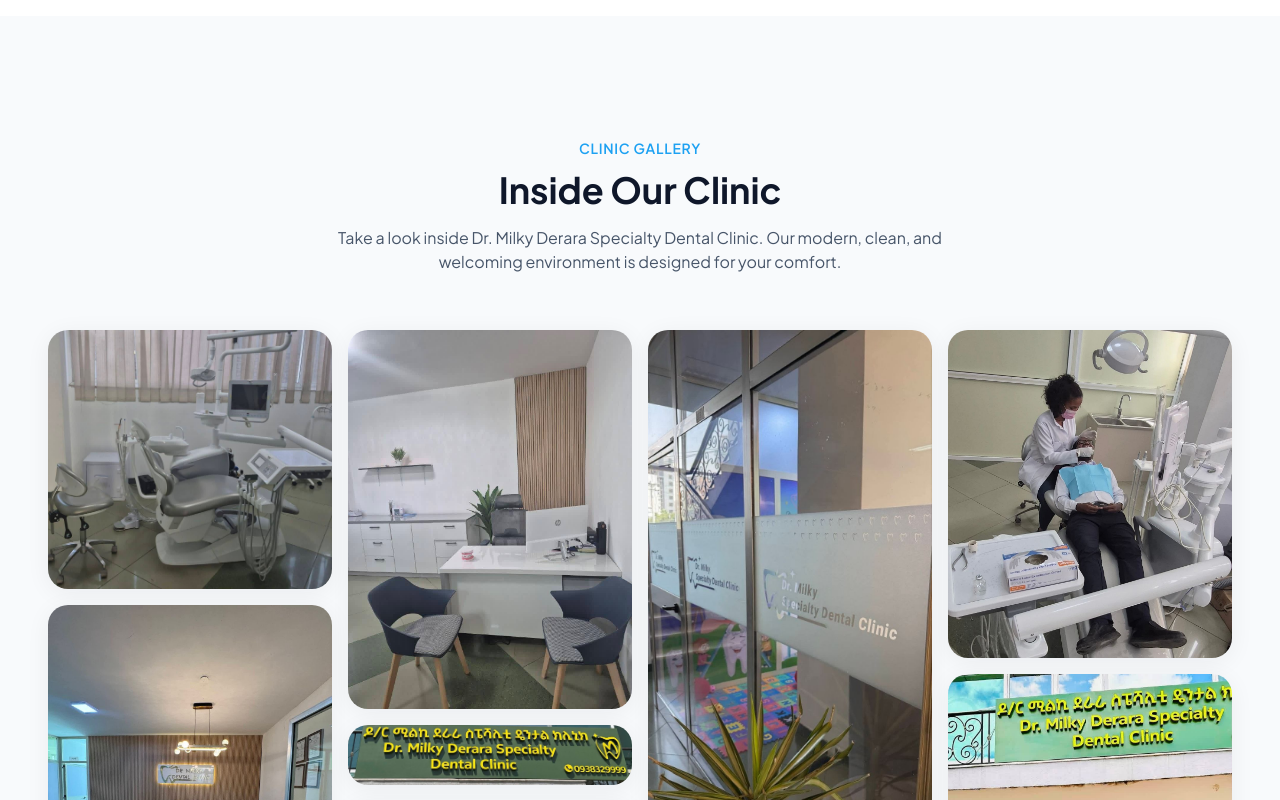
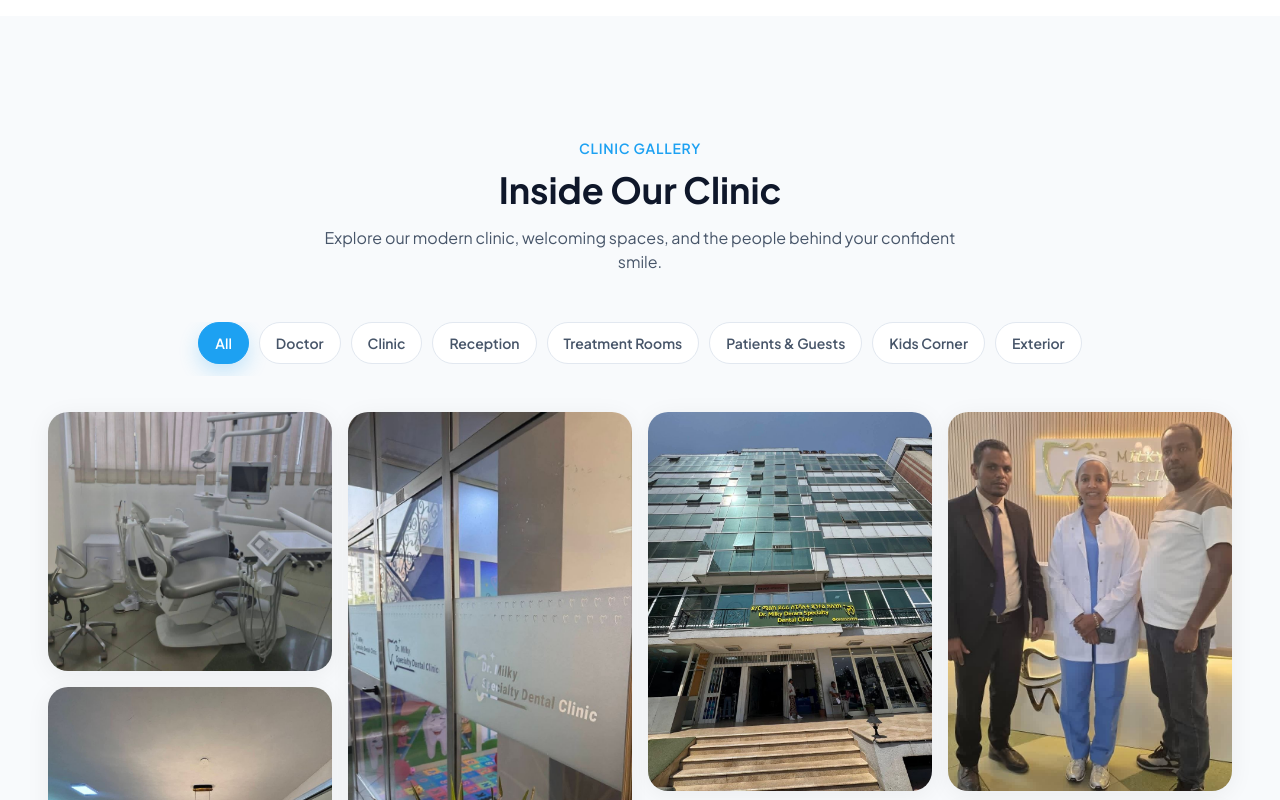
Before and after one commit to Teshome-Worku/milky_dental_clinic, a Next.js app: page / in a window 1280 px wide. Shown: the part 4780-5580 px from the top of the page. Built offline with nearby package versions, Linux system fonts and the light colour scheme.

Commit message:
feat: enhance GallerySection with category filtering, lightbox navigation, and improved image data structure

```diff
--- a/src/components/home/GallerySection.tsx
+++ b/src/components/home/GallerySection.tsx
@@ -1,28 +1,81 @@
 "use client";
 
-import { useState, useCallback } from "react";
-import { motion, AnimatePresence } from "framer-motion";
+import { useCallback, useEffect, useMemo, useState } from "react";
+import { AnimatePresence, motion } from "framer-motion";
 import Image from "next/image";
-import { X, ZoomIn, ChevronLeft, ChevronRight } from "lucide-react";
+import { ChevronLeft, ChevronRight, X, ZoomIn } from "lucide-react";
 import { galleryImages } from "@/data/content";
 
+const categories = [
+  "All",
+  "Doctor",
+  "Clinic",
+  "Reception",
+  "Treatment Rooms",
+  "Patients & Guests",
+  "Kids Corner",
+  "Exterior",
+] as const;
+
+type GalleryCategory = (typeof categories)[number];
+
 export function GallerySection() {
+  const [activeCategory, setActiveCategory] = useState<GalleryCategory>("All");
   const [lightboxIndex, setLightboxIndex] = useState<number | null>(null);
+  const [touchStartX, setTouchStartX] = useState<number | null>(null);
 
-  const openLightbox = (index: number) => setLightboxIndex(index);
+  const filteredImages = useMemo(
+    () =>
+      activeCategory === "All"
+        ? galleryImages
+        : galleryImages.filter((image) => image.category === activeCategory),
+    [activeCategory]
+  );
+
   const closeLightbox = useCallback(() => setLightboxIndex(null), []);
+  const previousImage = useCallback(() => {
+    setLightboxIndex((index) =>
+      index === null ? null : (index - 1 + filteredImages.length) % filteredImages.length
+    );
+  }, [filteredImages.length]);
+  const nextImage = useCallback(() => {
+    setLightboxIndex((index) =>
+      index === null ? null : (index + 1) % filteredImages.length
+    );
+  }, [filteredImages.length]);
 
-  const prev = useCallback(() => {
-    setLightboxIndex((i) =>
-      i !== null ? (i - 1 + galleryImages.length) % galleryImages.length : 0
-    );
-  }, []);
+  useEffect(() => {
+    if (lightboxIndex === null) return;
 
-  const next = useCallback(() => {
-    setLightboxIndex((i) =>
-      i !== null ? (i + 1) % galleryImages.length : 0
-    );
-  }, []);
+    const onKeyDown = (event: KeyboardEvent) => {
+      if (event.key === "Escape") closeLightbox();
+      if (event.key === "ArrowLeft") previousImage();
+      if (event.key === "ArrowRight") nextImage();
+    };
+
+    window.addEventListener("keydown", onKeyDown);
+    document.body.style.overflow = "hidden";
+    return () => {
+      window.removeEventListener("keydown", onKeyDown);
+      document.body.style.overflow = "";
+    };
+  }, [closeLightbox, lightboxIndex, nextImage, previousImage]);
+
+  const selectCategory = (category: GalleryCategory) => {
+    setActiveCategory(category);
+    setLightboxIndex(null);
+  };
+
+  const handleTouchEnd = (touchEndX: number) => {
+    if (touchStartX === null) return;
+    const swipeDistance = touchEndX - touchStartX;
+    if (Math.abs(swipeDistance) > 50) {
+      swipeDistance > 0 ? previousImage() : nextImage();
+    }
+    setTouchStartX(null);
+  };
+
+  const activeImage = lightboxIndex === null ? null : filteredImages[lightboxIndex];
 
   return (
     <section
@@ -36,131 +89,126 @@
           whileInView={{ opacity: 1, y: 0 }}
           viewport={{ once: true }}
           transition={{ duration: 0.5 }}
-          className="text-center mb-14"
+          className="mb-10 text-center lg:mb-12"
         >
-          <span className="inline-block text-sm font-semibold text-[#1DA1F2] uppercase tracking-wider mb-3">
+          <span className="mb-3 inline-block text-sm font-semibold uppercase tracking-wider text-[#1DA1F2]">
             Clinic Gallery
           </span>
-          <h2
-            id="gallery-heading"
-            className="text-3xl lg:text-4xl font-bold text-[#0F172A] mb-4"
-          >
+          <h2 id="gallery-heading" className="mb-4 text-3xl font-bold text-[#0F172A] lg:text-4xl">
             Inside Our Clinic
           </h2>
-          <p className="text-[#475569] max-w-2xl mx-auto">
-            Take a look inside Dr. Milky Derara Specialty Dental Clinic. Our
-            modern, clean, and welcoming environment is designed for your
-            comfort.
+          <p className="mx-auto max-w-2xl text-[#475569]">
+            Explore our modern clinic, welcoming spaces, and the people behind your confident smile.
           </p>
         </motion.div>
 
-        {/* Masonry-style grid */}
-        <div className="columns-1 sm:columns-2 lg:columns-3 xl:columns-4 gap-4 space-y-4">
-          {galleryImages.map((image, index) => (
+        <div className="mb-9 -mx-6 overflow-x-auto px-6 pb-3 sm:-mx-8 sm:px-8 lg:mx-0 lg:px-0" aria-label="Gallery categories">
+          <div className="flex w-max gap-2.5 lg:mx-auto">
+            {categories.map((category) => {
+              const isActive = activeCategory === category;
+              return (
+                <button
+                  key={category}
+                  type="button"
+                  onClick={() => selectCategory(category)}
+                  aria-pressed={isActive}
+                  className={`rounded-full border px-4 py-2.5 text-sm font-semibold whitespace-nowrap transition-all duration-200 ${
+                    isActive
+                      ? "border-[#1DA1F2] bg-[#1DA1F2] text-white shadow-[0_8px_20px_rgba(29,161,242,0.24)]"
+                      : "border-[#E2E8F0] bg-white text-[#475569] hover:border-[#1DA1F2] hover:text-[#1DA1F2] hover:shadow-[0_6px_16px_rgba(15,23,42,0.08)]"
+                  }`}
+                >
+                  {category}
+                </button>
+              );
+            })}
+          </div>
+        </div>
+
+        <AnimatePresence mode="wait">
           <motion.div
-              key={image.src}
-              initial={{ opacity: 0, y: 20 }}
-              whileInView={{ opacity: 1, y: 0 }}
-              viewport={{ once: true }}
-              transition={{ duration: 0.4, delay: (index % 4) * 0.08 }}
+            key={activeCategory}
+            initial={{ opacity: 0, y: 8 }}
+            animate={{ opacity: 1, y: 0 }}
+            exit={{ opacity: 0, y: -8 }}
+            transition={{ duration: 0.2 }}
+            className="columns-1 space-y-4 sm:columns-2 lg:columns-3 xl:columns-4"
+          >
+            {filteredImages.map((image, index) => (
+              <motion.div
+                key={image.id}
+                initial={{ opacity: 0, y: 16 }}
+                animate={{ opacity: 1, y: 0 }}
+                transition={{ duration: 0.3, delay: Math.min(index, 7) * 0.04 }}
                 className="break-inside-avoid"
               >
                 <button
-                onClick={() => openLightbox(index)}
-                className="group relative w-full overflow-hidden rounded-[20px] block soft-shadow"
-                aria-label={`View larger: ${image.alt}`}
+                  type="button"
+                  onClick={() => setLightboxIndex(index)}
+                  className="group relative block w-full overflow-hidden rounded-[20px] soft-shadow"
+                  aria-label={`View larger: ${image.title}`}
                 >
-                <div className="relative w-full">
                   <Image
-                    src={image.src}
+                    src={image.image}
                     alt={image.alt}
-                    width={400}
-                    height={300}
-                    className="w-full h-auto object-cover transition-transform duration-500 group-hover:scale-105"
+                    width={600}
+                    height={450}
+                    className="h-auto w-full object-cover transition-transform duration-500 group-hover:scale-105"
                     sizes="(max-width: 640px) 100vw, (max-width: 1024px) 50vw, 25vw"
                   />
+                  <div className="absolute inset-0 flex items-center justify-center bg-[#0F172A]/0 transition-colors duration-300 group-hover:bg-[#0F172A]/25">
+                    <ZoomIn className="h-8 w-8 text-white opacity-0 transition-opacity duration-300 group-hover:opacity-100" aria-hidden="true" />
                   </div>
-                {/* Hover overlay */}
-                <div className="absolute inset-0 bg-[#1DA1F2]/0 group-hover:bg-[#1DA1F2]/20 transition-all duration-300 flex items-center justify-center">
-                  <ZoomIn className="w-8 h-8 text-white opacity-0 group-hover:opacity-100 transition-opacity duration-300" aria-hidden="true" />
-                </div>
-                {/* Category label */}
-                <div className="absolute bottom-3 left-3 opacity-0 group-hover:opacity-100 transition-opacity duration-300">
-                  <span className="bg-white/90 backdrop-blur-sm text-xs font-semibold text-[#1DA1F2] px-2.5 py-1 rounded-full">
+                  <span className="absolute bottom-3 left-3 rounded-full bg-white/95 px-3 py-1.5 text-xs font-semibold text-[#1DA1F2] opacity-0 shadow-sm backdrop-blur-sm transition-opacity duration-300 group-hover:opacity-100">
                     {image.category}
                   </span>
-                </div>
                 </button>
               </motion.div>
             ))}
-        </div>
+          </motion.div>
+        </AnimatePresence>
       </div>
 
-      {/* Lightbox */}
       <AnimatePresence>
-        {lightboxIndex !== null && (
+        {activeImage && lightboxIndex !== null && (
           <motion.div
             initial={{ opacity: 0 }}
             animate={{ opacity: 1 }}
             exit={{ opacity: 0 }}
-            transition={{ duration: 0.25 }}
-            className="fixed inset-0 z-50 bg-black/90 flex items-center justify-center p-4"
+            transition={{ duration: 0.2 }}
+            className="fixed inset-0 z-50 flex items-center justify-center bg-black/90 p-4"
             onClick={closeLightbox}
             role="dialog"
             aria-modal="true"
-            aria-label="Image gallery lightbox"
+            aria-label={`${activeImage.title} lightbox`}
           >
-            {/* Close button */}
-            <button
-              onClick={closeLightbox}
-              className="absolute top-4 right-4 w-10 h-10 bg-white/10 hover:bg-white/20 rounded-full flex items-center justify-center text-white transition-colors z-10"
-              aria-label="Close lightbox"
-            >
-              <X className="w-5 h-5" aria-hidden="true" />
+            <button type="button" onClick={closeLightbox} className="absolute right-4 top-4 z-10 flex h-11 w-11 items-center justify-center rounded-full bg-white/10 text-white transition-colors hover:bg-white/20" aria-label="Close lightbox">
+              <X className="h-5 w-5" aria-hidden="true" />
+            </button>
+            <button type="button" onClick={(event) => { event.stopPropagation(); previousImage(); }} className="absolute left-3 top-1/2 z-10 flex h-11 w-11 -translate-y-1/2 items-center justify-center rounded-full bg-white/10 text-white transition-colors hover:bg-white/20 sm:left-5" aria-label="Previous image">
+              <ChevronLeft className="h-6 w-6" aria-hidden="true" />
             </button>
 
-            {/* Navigation: previous */}
-            <button
-              onClick={(e) => { e.stopPropagation(); prev(); }}
-              className="absolute left-4 top-1/2 -translate-y-1/2 w-10 h-10 bg-white/10 hover:bg-white/20 rounded-full flex items-center justify-center text-white transition-colors z-10"
-              aria-label="Previous image"
+            <motion.div
+              key={activeImage.id}
+              initial={{ opacity: 0, scale: 0.97 }}
+              animate={{ opacity: 1, scale: 1 }}
+              exit={{ opacity: 0, scale: 0.97 }}
+              transition={{ duration: 0.2 }}
+              className="w-full max-w-5xl"
+              onClick={(event) => event.stopPropagation()}
+              onTouchStart={(event) => setTouchStartX(event.touches[0].clientX)}
+              onTouchEnd={(event) => handleTouchEnd(event.changedTouches[0].clientX)}
             >
-              <ChevronLeft className="w-5 h-5" aria-hidden="true" />
-            </button>
-
-            {/* Image */}
-            <motion.div
-              key={lightboxIndex}
-              initial={{ scale: 0.9, opacity: 0 }}
-              animate={{ scale: 1, opacity: 1 }}
-              exit={{ scale: 0.9, opacity: 0 }}
-              transition={{ duration: 0.25 }}
-              className="relative max-w-4xl max-h-[85vh] w-full"
-              onClick={(e) => e.stopPropagation()}
-            >
-              <Image
-                src={galleryImages[lightboxIndex].src}
-                alt={galleryImages[lightboxIndex].alt}
-                width={1200}
-                height={900}
-                className="object-contain max-h-[80vh] w-full rounded-2xl"
-                priority
-              />
-              <p className="text-center text-white/70 text-sm mt-3">
-                {galleryImages[lightboxIndex].alt}
-              </p>
-              <p className="text-center text-white/40 text-xs mt-1">
-                {lightboxIndex + 1} / {galleryImages.length}
-              </p>
+              <Image src={activeImage.image} alt={activeImage.alt} width={1400} height={1050} className="max-h-[78vh] w-full rounded-2xl object-contain" priority />
+              <div className="mt-3 text-center">
+                <p className="text-sm font-medium text-white">{activeImage.title}</p>
+                <p className="mt-1 text-xs text-white/55">{lightboxIndex + 1} of {filteredImages.length} · {activeImage.category}</p>
+              </div>
             </motion.div>
 
-            {/* Navigation: next */}
-            <button
-              onClick={(e) => { e.stopPropagation(); next(); }}
-              className="absolute right-4 top-1/2 -translate-y-1/2 w-10 h-10 bg-white/10 hover:bg-white/20 rounded-full flex items-center justify-center text-white transition-colors z-10"
-              aria-label="Next image"
-            >
-              <ChevronRight className="w-5 h-5" aria-hidden="true" />
+            <button type="button" onClick={(event) => { event.stopPropagation(); nextImage(); }} className="absolute right-3 top-1/2 z-10 flex h-11 w-11 -translate-y-1/2 items-center justify-center rounded-full bg-white/10 text-white transition-colors hover:bg-white/20 sm:right-5" aria-label="Next image">
+              <ChevronRight className="h-6 w-6" aria-hidden="true" />
             </button>
           </motion.div>
         )}
--- a/src/data/content.ts
+++ b/src/data/content.ts
@@ -272,64 +272,144 @@
 
 export const galleryImages = [
   {
-    src: "/images/clinic/reception-flowers.jpg",
+    id: 1,
+    title: "Reception Flowers",
+    image: "/images/clinic/reception-flowers.jpg",
     alt: "Dr. Milky Dental Clinic reception with floral decoration",
     category: "Reception",
   },
   {
-    src: "/images/clinic/reception-desk.jpg",
+    id: 2,
+    title: "Reception Desk",
+    image: "/images/clinic/reception-desk.jpg",
     alt: "Dr. Milky Dental Clinic front reception desk",
     category: "Reception",
   },
   {
-    src: "/images/clinic/reception-waiting.jpg",
+    id: 3,
+    title: "Waiting Area",
+    image: "/images/clinic/reception-waiting.jpg",
     alt: "Comfortable waiting area at Dr. Milky Dental Clinic",
-    category: "Waiting Area",
+    category: "Reception",
   },
   {
-    src: "/images/clinic/treatment-room-equipment.jpg",
+    id: 4,
+    title: "Dental Treatment Equipment",
+    image: "/images/clinic/treatment-room-equipment.jpg",
     alt: "Modern dental treatment room with advanced equipment",
-    category: "Treatment Room",
+    category: "Clinic",
   },
   {
-    src: "/images/clinic/treatment-room-blue.jpg",
+    id: 5,
+    title: "Dental Treatment Room",
+    image: "/images/clinic/treatment-room-blue.jpg",
     alt: "Professional dental chair and equipment",
-    category: "Treatment Room",
+    category: "Treatment Rooms",
   },
   {
-    src: "/images/clinic/consultation-office.jpg",
+    id: 6,
+    title: "Consultation Office",
+    image: "/images/clinic/consultation-office.jpg",
     alt: "Doctor consultation office at Dr. Milky Dental Clinic",
-    category: "Office",
+    category: "Treatment Rooms",
   },
   {
-    src: "/images/clinic/kids-corner.jpg",
+    id: 7,
+    title: "Dental Kids Corner",
+    image: "/images/clinic/kids-corner.jpg",
     alt: "Dental Kids Corner - child-friendly area",
     category: "Kids Corner",
   },
   {
-    src: "/images/clinic/entrance-door.jpg",
+    id: 8,
+    title: "Clinic Entrance",
+    image: "/images/clinic/entrance-door.jpg",
     alt: "Entrance to Dr. Milky Specialty Dental Clinic",
-    category: "Entrance",
+    category: "Exterior",
   },
   {
-    src: "/images/doctor/dr-milky-with-patient.jpg",
+    id: 9,
+    title: "Dr. Milky with a Patient",
+    image: "/images/doctor/dr-milky-with-patient.jpg",
     alt: "Dr. Milky Derara with a patient at the clinic",
-    category: "Doctor",
+    category: "Patients & Guests",
   },
   {
-    src: "/images/doctor/dr-milky-treating.jpg",
+    id: 10,
+    title: "Dr. Milky Providing Treatment",
+    image: "/images/doctor/dr-milky-treating.jpg",
     alt: "Dr. Milky Derara providing dental treatment",
     category: "Doctor",
   },
   {
-    src: "/images/clinic/building-exterior.jpg",
+    id: 11,
+    title: "Clinic Building",
+    image: "/images/clinic/building-exterior.jpg",
     alt: "Dr. Milky Derara Specialty Dental Clinic exterior building",
     category: "Exterior",
   },
   {
-    src: "/images/clinic/building-full.jpg",
+    id: 12,
+    title: "Medco Building",
+    image: "/images/clinic/building-full.jpg",
     alt: "Medco Building hosting Dr. Milky Dental Clinic, Addis Ababa",
     category: "Exterior",
+  },
+  {
+    id: 13,
+    title: "Reception Feature Wall",
+    image: "/images/clinic/reception-logo.jpg",
+    alt: "Reception feature wall at Dr. Milky Derara Specialty Dental Clinic",
+    category: "Reception",
+  },
+  {
+    id: 14,
+    title: "Dr. Milky Portrait",
+    image: "/images/doctor/dr-milky-portrait.jpg",
+    alt: "Portrait of Dr. Milky Derara",
+    category: "Doctor",
+  },
+  {
+    id: 15,
+    title: "Dr. Milky Professional Profile",
+    image: "/images/doctor/dr-milky-professional.jpg",
+    alt: "Professional profile of Dr. Milky Derara",
+    category: "Doctor",
+  },
+  {
+    id: 16,
+    title: "Dr. Milky Interview",
+    image: "/images/doctor/dr-milky-interview.jpg",
+    alt: "Dr. Milky Derara during an interview",
+    category: "Doctor",
+  },
+  {
+    id: 17,
+    title: "Dr. Milky at Reception",
+    image: "/images/doctor/dr-milky-reception.jpg",
+    alt: "Dr. Milky Derara at the clinic reception",
+    category: "Doctor",
+  },
+  {
+    id: 18,
+    title: "Dr. Milky with Guests",
+    image: "/images/doctor/dr-milky-with-patients.jpg",
+    alt: "Dr. Milky Derara with clinic guests",
+    category: "Patients & Guests",
+  },
+  {
+    id: 19,
+    title: "Dr. Milky Nameplate",
+    image: "/images/doctor/dr-milky-nameplate.jpg",
+    alt: "Dr. Milky Derara nameplate at the clinic",
+    category: "Doctor",
+  },
+  {
+    id: 20,
+    title: "Dr. Milky with Flowers",
+    image: "/images/doctor/dr-milky-flowers.jpg",
+    alt: "Dr. Milky Derara with flowers at the clinic",
+    category: "Patients & Guests",
   },
 ];
 
```
Lines whose indentation alone changed are shown as unchanged.
